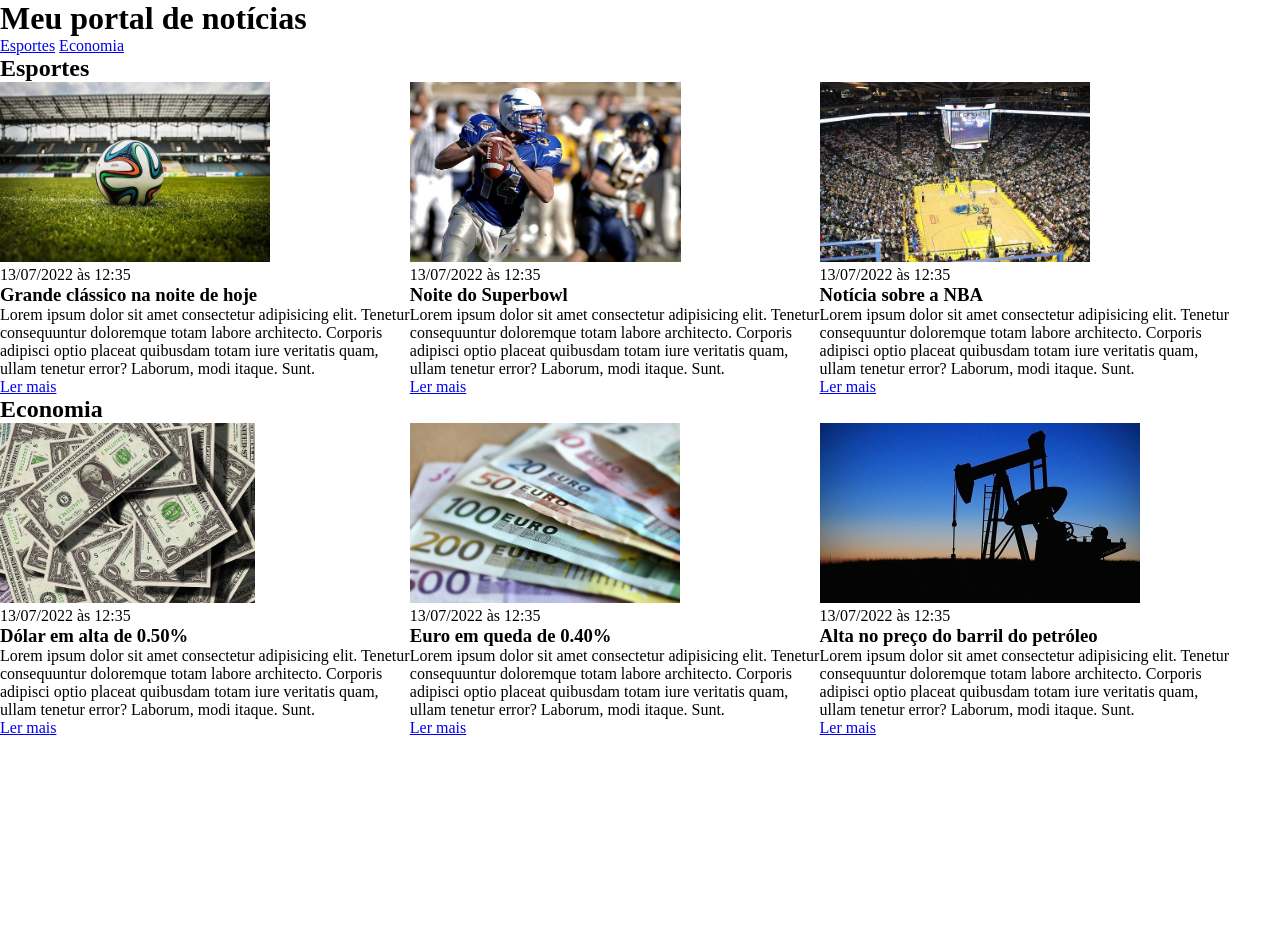
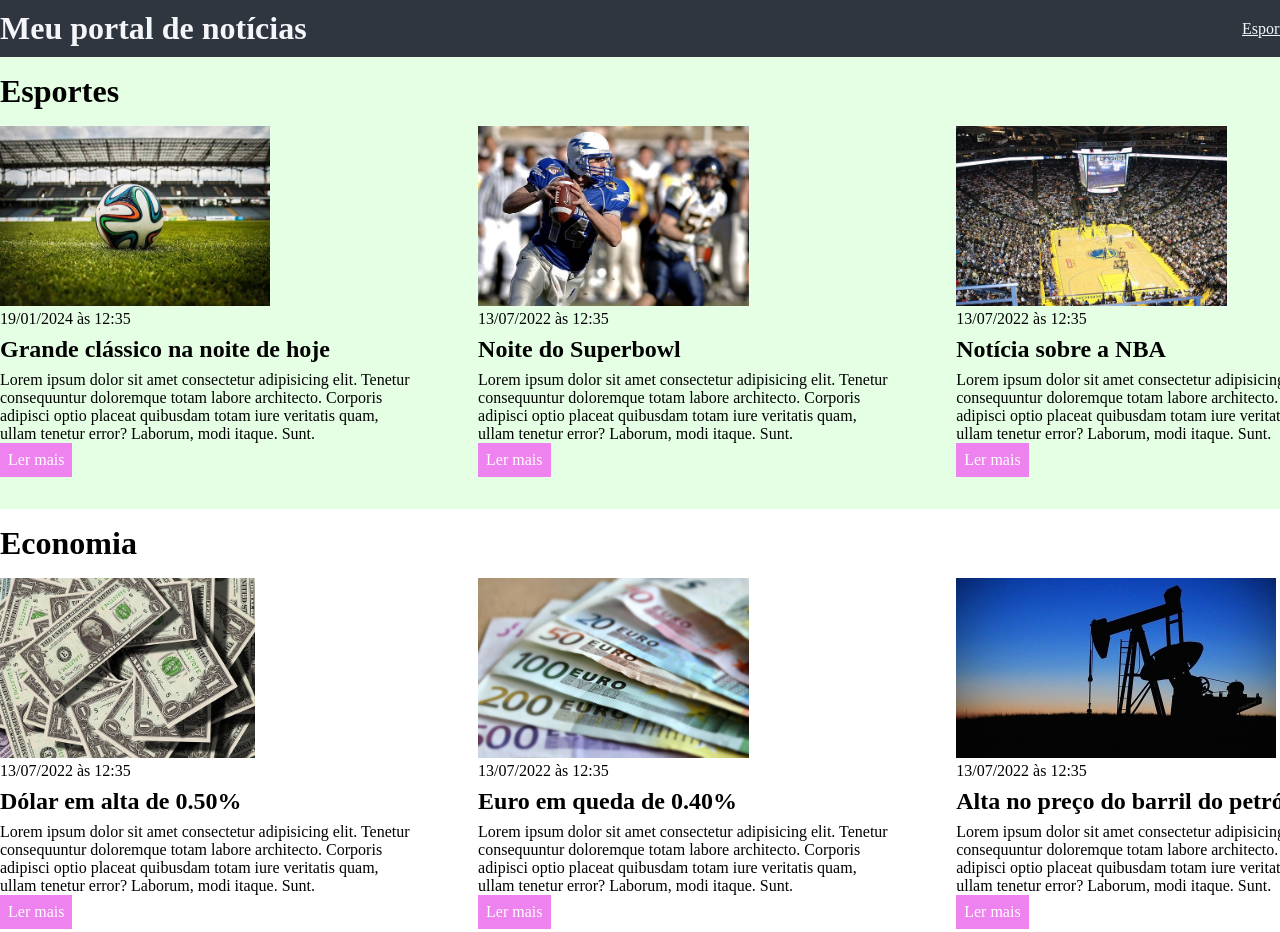
Before and after one commit to Taiane-27/formul-rios.html, a plain HTML site: page css/index.html in a window 1280 px wide. Shown: the top 932 px of the page. Before the commit the page ends 800 px from the top, so only its background shows below. Drawn offline with Linux system fonts and the light colour scheme.

Commit message:
usando o css

```diff
--- a/css/index.html
+++ b/css/index.html
@@ -30,7 +30,7 @@
                 <article>
                     <img src="./imagens/futebol.jpg" alt="Bola de futebol no gramado" />
                     <header>
-                            <time>13/07/2022 às 12:35</time>
+                        <time>19/01/2024 às 12:35</time>
                     </header>
                     <h3>Grande clássico na noite de hoje</h3>
                     <p>
--- a/css/main.css
+++ b/css/main.css
@@ -4,8 +4,24 @@
     padding: 0;
 }
 
+body > header {
+    background-color: #2f3640;
+    padding: 10px 0;
+    color: #f5f6fa;
+}
+
+header .container {
+    display: flex;
+    justify-content: space-between;
+    align-items: center;
+}
+
 header li {
     display: inline;
+}
+
+header li a {
+    color: #f5f6fa;
 }
 
 .container {
@@ -15,6 +31,8 @@ header li {
 
 .articules {
     display: flex;
+    flex-wrap: wrap;
+    justify-content: space-between;
 }
 
 .articules article img {
@@ -24,3 +42,46 @@ header li {
 .articules article {
     width: 30%;
 }
+
+section {
+    padding: 16px 0;
+}
+
+section h2,
+.articules article {
+    margin-bottom: 16px;
+}
+
+.articules article h3 {
+    margin-top: 8px;
+    margin-bottom: 8px;
+}
+
+.articules article a {
+    background-color: violet;
+    color: #fff;
+    padding: 8px;
+    display: inline-block;
+    text-decoration: none;
+}
+
+.articules article a:hover {
+    text-decoration: underline;
+}
+
+.articules article p
+.articules article a {
+    font-family: Arial, Helvetica, sans-serif  ;
+}
+
+.articules article h3 {
+    font-size: 24px;
+}
+
+section h2 {
+    font-size: 32px;
+}
+
+#sport {
+    background-color: rgba(0, 255, 0, 0.1);
+}
```
Lines whose indentation alone changed are shown as unchanged.
